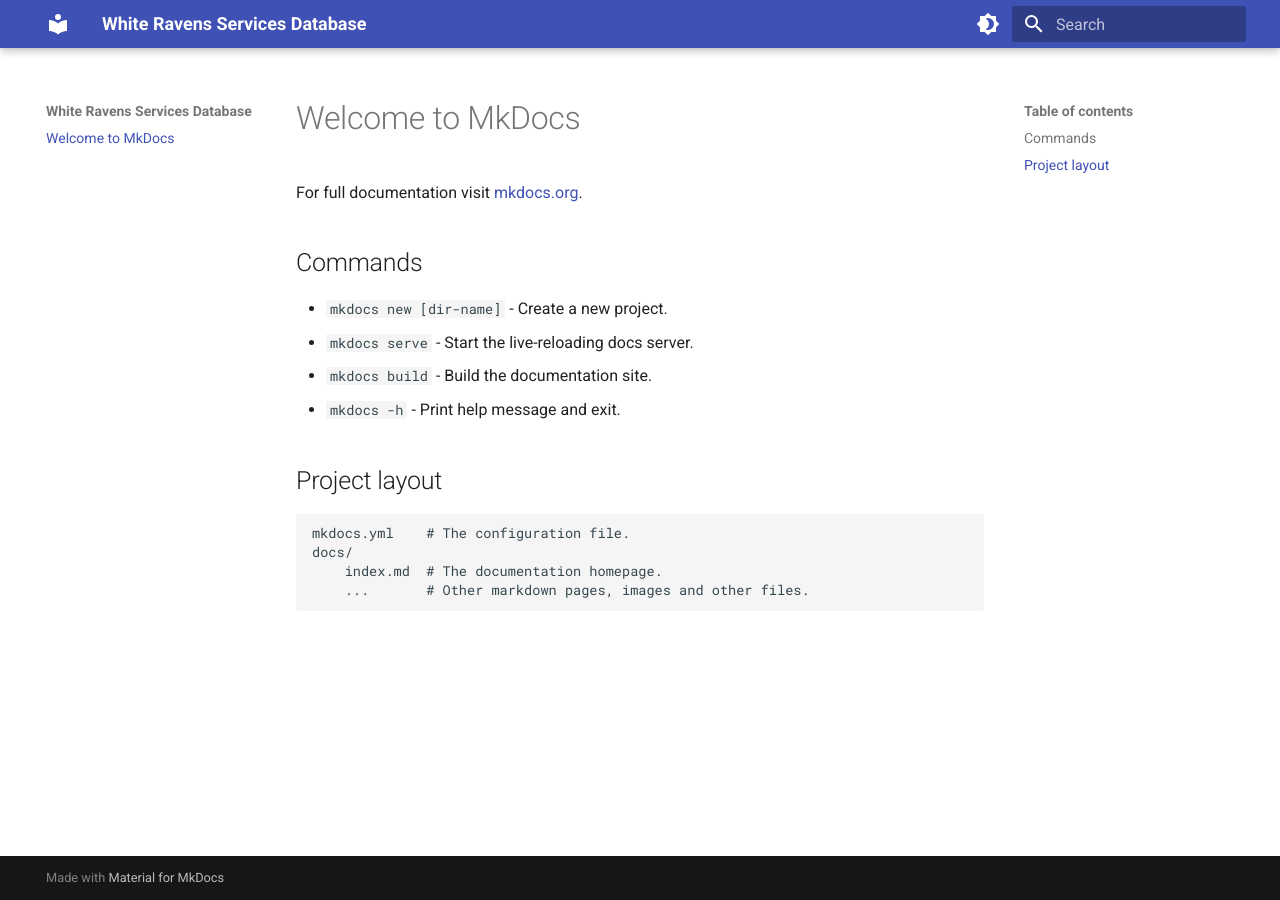
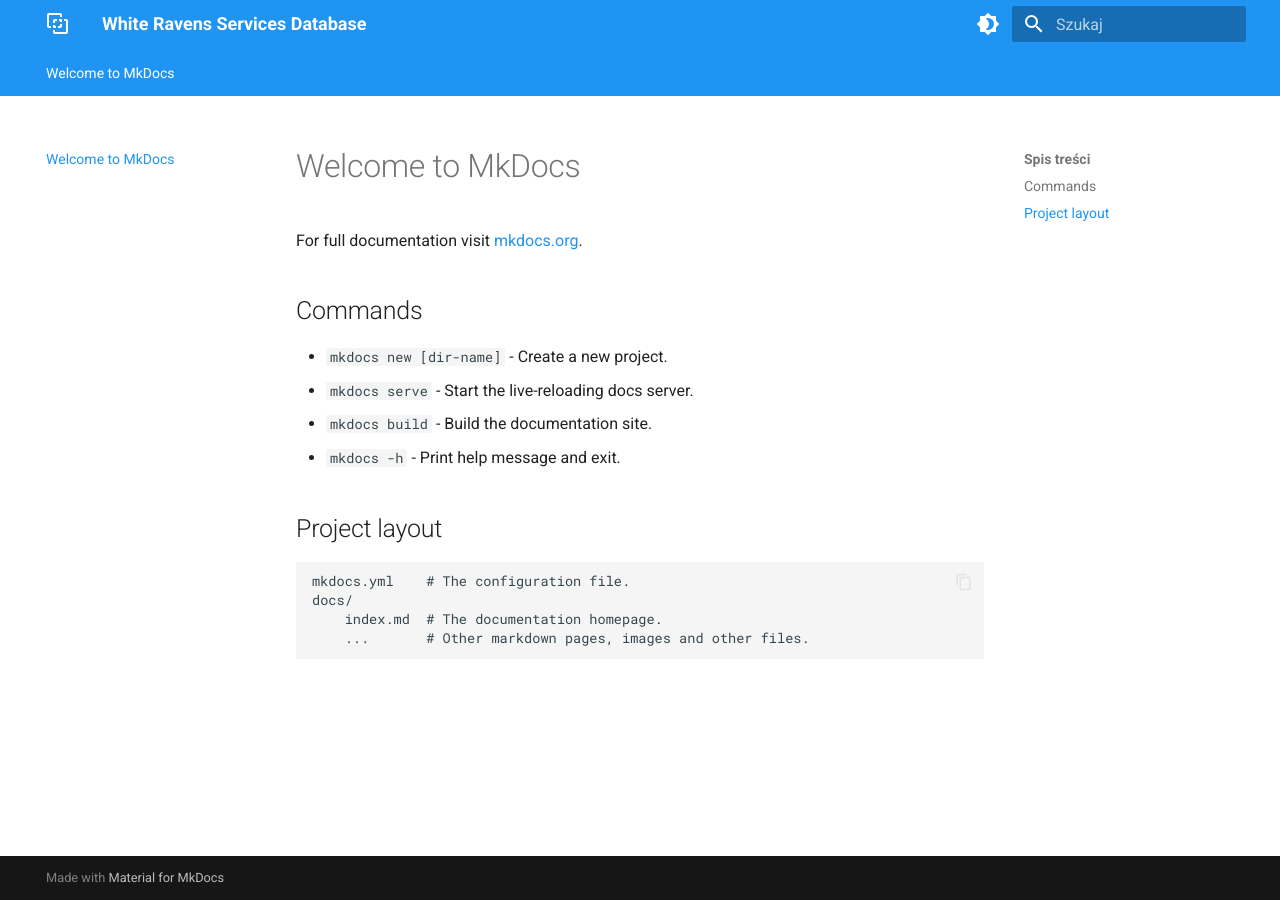
Before and after one commit to whiteravens20/wrservices.link, an MkDocs documentation site: the page built from docs/index.md, in a window 1280 px wide. Built offline with MkDocs 1.6.1 and Material for MkDocs 9.7.7, drawn with Linux system fonts in a browser that asks for light colours.

Commit message:
add features

```diff
--- a/mkdocs.yml
+++ b/mkdocs.yml
@@ -1,14 +1,34 @@
 site_name: White Ravens Services Database
 theme:
   name: material
+  language: pl
+  icon:
+    logo: material/vector-difference
   palette:
     # Palette toggle for dark mode
     - scheme: default
+      primary: blue
+      accent: red
       toggle:
         icon: material/brightness-4
         name: Tryb nocny
     # Palette toggle for light mode
     - scheme: slate
+      primary: teal
+      accent: deep orange
       toggle:
         icon: material/brightness-7
         name: Tryb jasny
+  features:
+    - content.code.annotate
+    - content.code.copy
+    - content.tabs.link
+    - navigation.footer
+    - navigation.indexes
+    - navigation.sections
+    - navigation.tabs
+    - navigation.top
+    - navigation.tracking
+    - search.highlight
+    - search.share
+    - search.suggest
```
